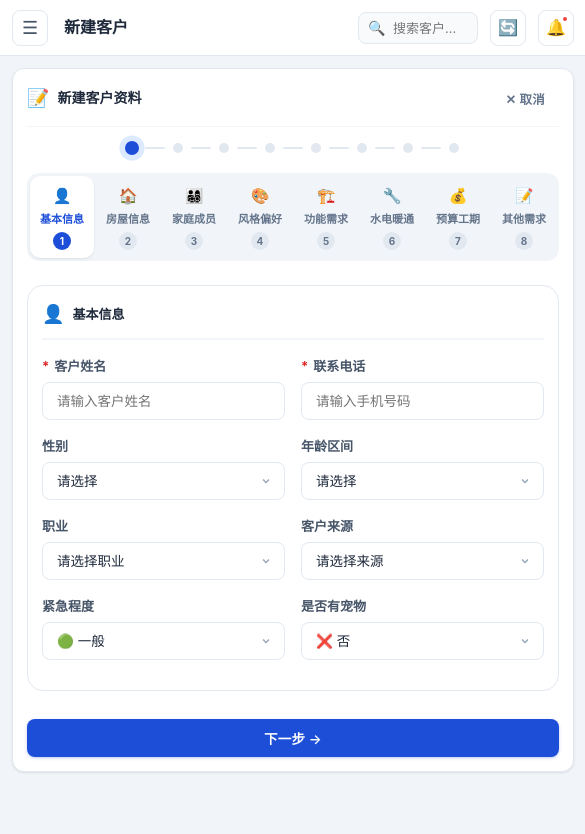
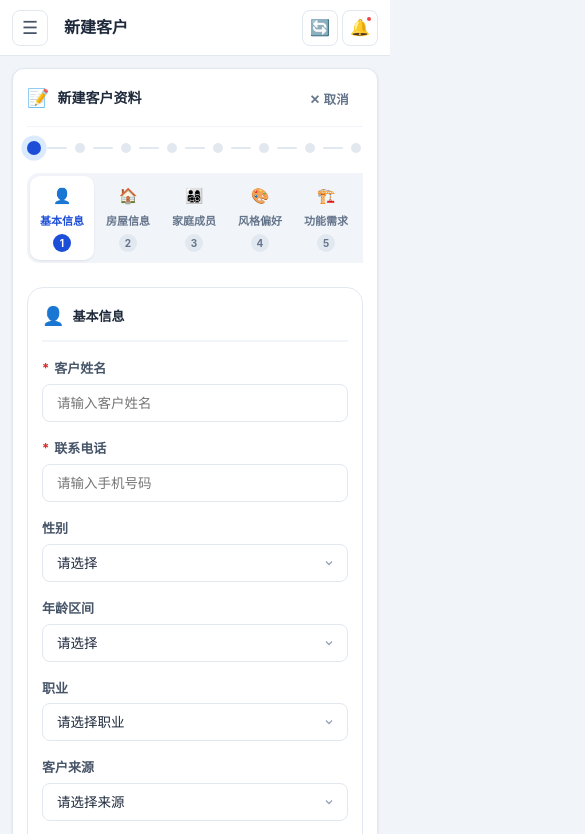
Before and after one commit to gandonld/deploy-final, a website: page index.html in a window 390 px wide. Both pictures are taken after a click on the button "➕ 新建客户". Shown: the top 834 px of the page, 585 px wide, since content can reach past the window. Drawn offline with Linux system fonts and the light colour scheme.

Commit message:
修复手机界面显示不全：viewport修正 + 100dvh + 横向滚动 + 表格滚动

```diff
--- a/index.html
+++ b/index.html
@@ -2,7 +2,7 @@
 <html lang="zh-CN">
 <head>
   <meta charset="UTF-8">
-  <meta name="viewport" content="width=device-width, initial-scale=1.0, maximum-scale=1.0, user-scalable=no">
+  <meta name="viewport" content="width=device-width, initial-scale=1, maximum-scale=5, user-scalable=yes">
   <title>蜂云装饰 · 客户资料管理系统</title>
   <style>
     /* ============================================================
@@ -112,7 +112,7 @@
     .side-footer .user-role { font-size: 11px; color: #64748b; }
 
     /* --- 主内容区 --- */
-    .main-wrap { margin-left: var(--side-w); flex: 1; display: flex; flex-direction: column; min-height: 100vh; }
+    .main-wrap { margin-left: var(--side-w); flex: 1; display: flex; flex-direction: column; min-height: 100dvh; }
 
     /* --- 顶部栏 --- */
     .topbar {
@@ -438,7 +438,8 @@
     @media (max-width: 768px) {
       .sidebar { transform: translateX(-100%); width: 82vw; max-width: 300px; }
       .sidebar.open { transform: translateX(0); box-shadow: 4px 0 24px rgba(0,0,0,0.35); }
-      .main-wrap { margin-left: 0; }
+      .main-wrap { margin-left: 0; width: 100%; min-height: 100dvh; min-height: -webkit-fill-available; overflow-x: hidden; }
+      .content { flex: 1; overflow-y: auto; -webkit-overflow-scrolling: touch; }
       .mobile-overlay {
         display: none; position: fixed; inset: 0; background: rgba(0,0,0,0.45);
         z-index: 199; transition: opacity .3s;
@@ -446,12 +447,12 @@
       .mobile-overlay.show { display: block; }
       .mobile-menu-btn { display: flex !important; }
 
-      .content { padding: 12px; }
+      .content { padding: 12px; padding-bottom: calc(16px + env(safe-area-inset-bottom, 0px)); width: 100%; max-width: 100vw; overflow-x: hidden; }
 
       .topbar { padding: 0 12px; }
       .topbar-page-sub { display: none; }
-      .topbar-search input { width: 120px; }
-      .topbar-search input:focus { width: 160px; }
+      .topbar-search { display: none; }
+      .topbar-right { gap: 4px; }
 
       .stats-grid { grid-template-columns: 1fr 1fr; gap: 10px; }
       .stat-card { padding: 14px; }
@@ -464,6 +465,24 @@
 
       .card { padding: 14px; border-radius: 12px; }
       .card-title { font-size: 14px; }
+
+      /* 表单手机适配 */
+      .form-tabs-wrap { overflow-x: auto; -webkit-overflow-scrolling: touch; }
+      .form-tabs { min-width: max-content; gap: 4px; }
+      .form-tab { min-width: 68px; padding: 8px 6px; font-size: 11px; }
+      .form-tab .ft-icon { font-size: 16px; margin-bottom: 2px; }
+      .form-row { grid-template-columns: 1fr; }
+      .form-section { padding: 14px; }
+      .form-nav-btns { flex-direction: column; gap: 8px; }
+      .form-nav-btns .btn { width: 100%; }
+
+      /* 表格横向滚动 */
+      .data-table-wrap { overflow-x: auto; -webkit-overflow-scrolling: touch; }
+      .data-table { min-width: 700px; }
+      .data-table th, .data-table td { padding: 10px 12px; font-size: 12px; }
+
+      /* 按钮组手机适配 */
+      .btn-icon { width: 32px; height: 32px; font-size: 13px; }
     }
 
     @media (max-width: 480px) {
```
